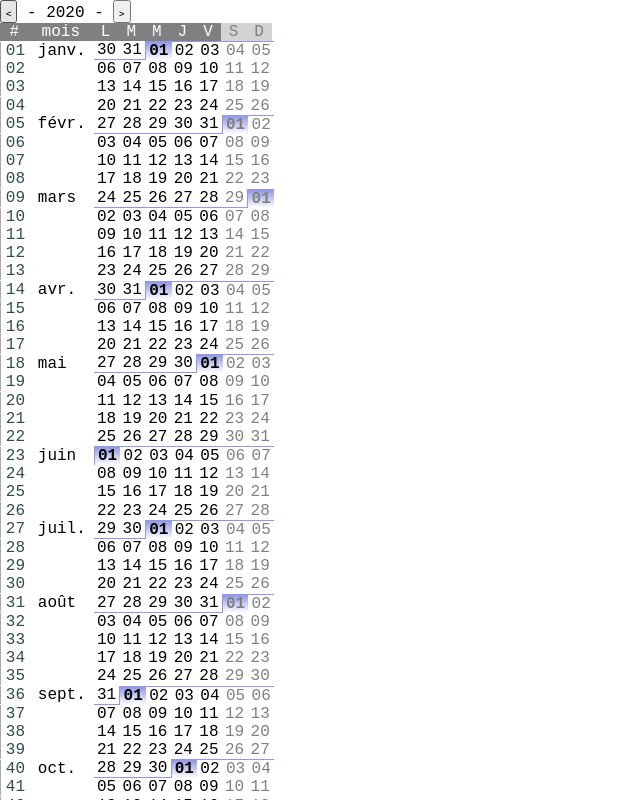
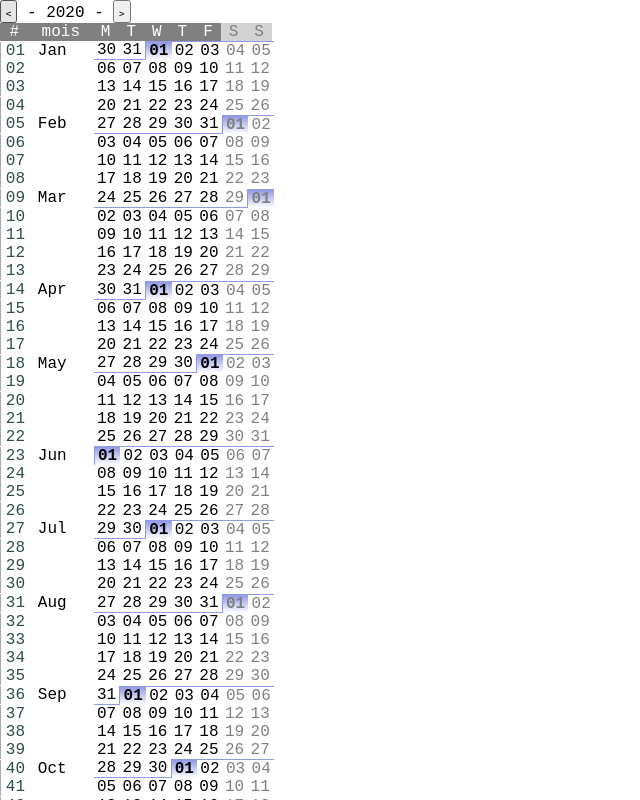
Before and after one commit to tisseurdetoile/compactcalendarvue3, a Vue app: page / in a window 1280 px wide. Shown: the top 800 px of the page, without its empty margins (0-640 px from the left). Built offline with nearby package versions, Linux system fonts and the light colour scheme.

Commit message:
fix(locale): use undefined as it use current locale

```diff
--- a/src/components/week/Day.vue
+++ b/src/components/week/Day.vue
@@ -7,7 +7,9 @@
       endOfMonth: endOfMonth,
     }"
   >
-    {{ day.toLocaleDateString('fr-FR', { day: '2-digit' }) }}
+    <span>
+      {{ day.toLocaleDateString(undefined, { day: '2-digit' }) }}
+    </span>
   </li>
 </template>
 <script>
--- a/src/components/week/WeekHeader.vue
+++ b/src/components/week/WeekHeader.vue
@@ -2,7 +2,7 @@
   <li class="header hweek">#</li>
   <li class="header hmonth">mois</li>
   <li class="header hday" v-for="day in week" :key="day.id">
-    {{ day.toLocaleDateString('fr-FR', { weekday: 'narrow' }) }}
+    <span>{{ day.toLocaleDateString(undefined, { weekday: 'narrow' }) }}</span>
   </li>
   <li></li>
 </template>
--- a/src/components/week/WeekMonth.vue
+++ b/src/components/week/WeekMonth.vue
@@ -15,7 +15,7 @@ export default {
       const optionsMonth = {
         month: 'short',
       }
-      let shrtMonth = this.dayOfWeek.toLocaleDateString('fr-FR', optionsMonth)
+      let shrtMonth = this.dayOfWeek.toLocaleDateString(undefined, optionsMonth)
 
       if (shrtMonth.length < 6) {
         let pad = 5 - shrtMonth.length
```
